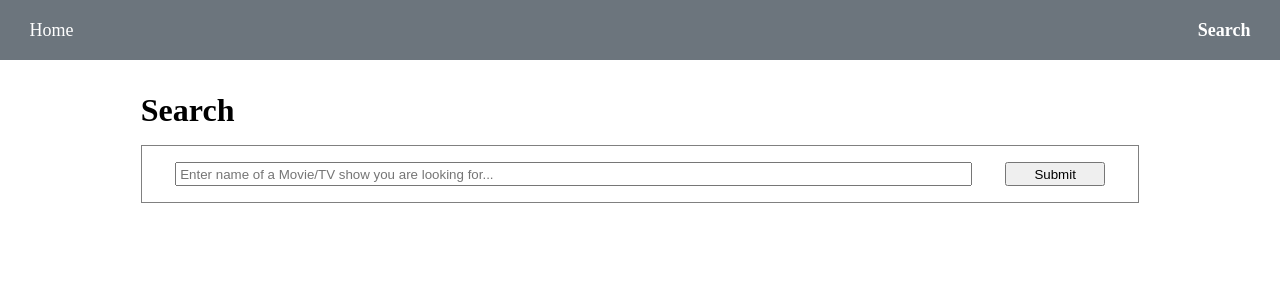
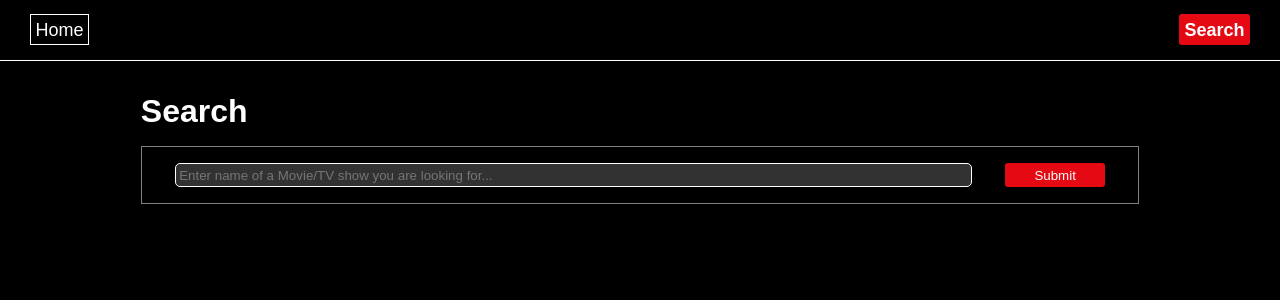
Before and after one commit to DewEnforcer/movies-shows-browser-app, a React (Create React App) app: page /search in a window 1280 px wide. Shown: the top 300 px of the page. Built offline with nearby package versions, Linux system fonts and the light colour scheme.

Commit message:
NavItem has new prop classname, mixes default classname with external classname, application has received new look, added loader to fetching sections

```diff
--- a/src/App.css
+++ b/src/App.css
@@ -2,25 +2,45 @@
   padding: 0;
   margin: 0;
 }
-
+button {
+  color: white;
+  font-family: Arial, Helvetica, sans-serif;
+  border: 1px solid white;
+  cursor: pointer;
+  background-color: transparent;
+}
+input {
+  font-family: Arial, Helvetica, sans-serif;
+}
 .App {
   width: 100%;
-  height: 100vh;
+  height: 100%;
+  font-family: Arial, Helvetica, sans-serif;
+  background-color: #000;
+  color: white;
 }
 .content {
   width: 100%;
-  height: calc(100% - 60px);
+  min-height: calc(100vh - 61px);
   display: flex;
   justify-content: center;
+}
+.loader_text {
+  text-align: center !important;
+  align-self: center !important;
+  margin: 0 !important;
+  padding: 0 !important;
+  color: white !important;
 }
 
 /* Header */
 .header {
   min-height: 60px;
-  background-color: #6c757d;
+  background-color: #000;
   display: flex;
   align-items: center;
   padding: 0 2vw;
+  border-bottom: 1px solid white;
 }
 .header ul {
   display: flex;
@@ -39,6 +59,13 @@
   font-size: 18px;
   color: #fff;
   text-decoration: none;
+  border: 1px solid white;
+  padding: 0.3rem;
+}
+.header_search_btn {
+  background-color: #e50914;
+  border-color:  transparent;
+  border-radius: 3px;
 }
 .nav-link .active {
   text-decoration: underline;
@@ -55,6 +82,7 @@
   align-self: flex-start;
   margin: 5vh 0;
   margin-left: 5vw;
+  color: #e50914;
 }
 
 .movie_list_box {
@@ -97,6 +125,7 @@
   left: 1vw;
   padding: 0.2rem;
   box-sizing: border-box;
+  background-color: transparent;
 }
 
 .movie_detail_text {
@@ -135,6 +164,10 @@
   font-size: 1.2rem;
   cursor: pointer;
   margin: .3rem 0;
+  background-color: #e50914;
+  border: transparent;
+  color: white;
+  border-radius: 3px;
 }
 /* play movie page */
 .video_container {
@@ -200,9 +233,20 @@
   height: 3vh;
   padding: 0 .2rem;
   box-sizing: border-box;
+  background-color: rgb(50,50,50);
+  border: 1px solid white;
+  border-radius: 5px;
+  color: white;
 }
 .search_bar_wrapper button {
   width: 10%;
+  background-color: #e50914;
+  border-color: transparent;
+  border-radius: 3px;
+}
+.search_bar_wrapper button:disabled {
+  cursor: default;
+  color: grey;
 }
 
 @media only screen and (max-width: 600px) {
--- a/src/App.js
+++ b/src/App.js
@@ -12,7 +12,7 @@ import { ToastContainer } from 'react-toastify';
 
 const navItems = [
   {id: 1, path: "/", label: "Home"},
-  {id: 2, path: "/search", label: "Search"},
+  {id: 2, path: "/search", label: "Search", className: "header_search_btn"},
 ]
 
 function App() {
--- a/src/components/LandingPage.jsx
+++ b/src/components/LandingPage.jsx
@@ -7,6 +7,7 @@ import { getPopularSeries } from '../services/seriesService';
 
 import config from "../config/default"
 import errTexts from "../texts/errorTexts";
+import Loader from './Loader';
 
 const FAMILY_MOVIE_GENRE_ID = 10751;
 const DOCUMENTARY_MOVIE_GENRE_ID = 99;
@@ -16,10 +17,14 @@ export default class LandingPage extends Component { //wireframe 1
         popularMovies: [],
         popularSeries: [],
         family: [],
-        documentary: []
+        documentary: [],
+        isLoading: false
     }
 
     fetchData() {
+        const newState = {...this.state, isLoading: true};
+        this.setState(newState);
+
         const popMovies = getPopularMovies();
         const popSeries = getPopularSeries();
         const familyMov = getMovieByGenreId(FAMILY_MOVIE_GENRE_ID);
@@ -30,7 +35,8 @@ export default class LandingPage extends Component { //wireframe 1
                 popularMovies: values[0].data.results,
                 popularSeries: values[1].data.results,
                 family: values[2].data.results,
-                documentary: values[3].data.results
+                documentary: values[3].data.results,
+                isLoading: false
             };
             this.setState(newState);
         }).catch(err => {
@@ -44,11 +50,12 @@ export default class LandingPage extends Component { //wireframe 1
     }
 
     render() {
-        const {popularMovies, popularSeries, family, documentary} = this.state;
+        const {popularMovies, popularSeries, family, documentary, isLoading} = this.state;
 
         return (
             <div className="landing_page_box">
                 <h1>{config.app_name}</h1>
+                {isLoading && <Loader/>}
                 <MovieList title="Popular movies" data={popularMovies}/>
                 <MovieList title="Popular series" data={popularSeries}/>
                 <MovieList title="Family" data={family}/>
--- /dev/null
+++ b/src/components/Loader.jsx
@@ -0,0 +1,5 @@
+import React from 'react'
+
+export default function Loader() {
+    return <h1 className="loader_text">Loading...</h1>
+}
--- a/src/components/SearchPage.jsx
+++ b/src/components/SearchPage.jsx
@@ -6,14 +6,20 @@ import { queryMovies } from '../services/movieService';
 import MovieList from './movies/MovieList';
 
 import errTexts from "../texts/errorTexts";
+import Loader from './Loader';
 
 export default function SearchPage() { //wireframe 4
     const [queryResults, setQueryResults] = useState([]);
+    const [isLoading, setIsLoading] = useState(false);
 
     const handleSubmitQuery = async (data, {resetForm, setSubmitting}) => {
         setSubmitting(true);
+        setIsLoading(true);
+
         const {data: resData, status} = await queryMovies(data.query);
+
         setSubmitting(false);
+        setIsLoading(false);
 
         if (status !== 200) { // without the return, the form would get reset although the user got no results resulting in poor user experience
             console.error("Failed to fetch query results", status, data);
@@ -38,6 +44,7 @@ export default function SearchPage() { //wireframe 4
                     </div>
                 )}
             </Formik>
+            {isLoading && <Loader/>}
             <MovieList titleWithoutResults={false} title="Search results" data={queryResults}/>
         </div>
     )
--- a/src/components/header/NavItem.jsx
+++ b/src/components/header/NavItem.jsx
@@ -1,10 +1,13 @@
 import React from 'react'
 import {NavLink} from "react-router-dom"
 
-export default function NavItem({path, label}) {
+export default function NavItem({path, label, className = null}) {
+    let cls = "nav-link";
+    if (className) cls = `${cls}  ${className}`;
+
     return (
         <li className="nav-item">
-            <NavLink className="nav-link" to={path}>{label}</NavLink>
+            <NavLink className={cls} to={path}>{label}</NavLink>
         </li>
     )
 }
--- a/src/components/header/Navigation.jsx
+++ b/src/components/header/Navigation.jsx
@@ -4,7 +4,7 @@ import NavItem from './NavItem'
 export default function Navigation({navItems}) {
     return (
         <ul className="bg-dark">
-            {navItems.map(n => <NavItem key={n.id} path={n.path} label={n.label}/>)}
+            {navItems.map(n => <NavItem key={n.id} className={n.className} path={n.path} label={n.label}/>)}
         </ul>
     )
 }
```
